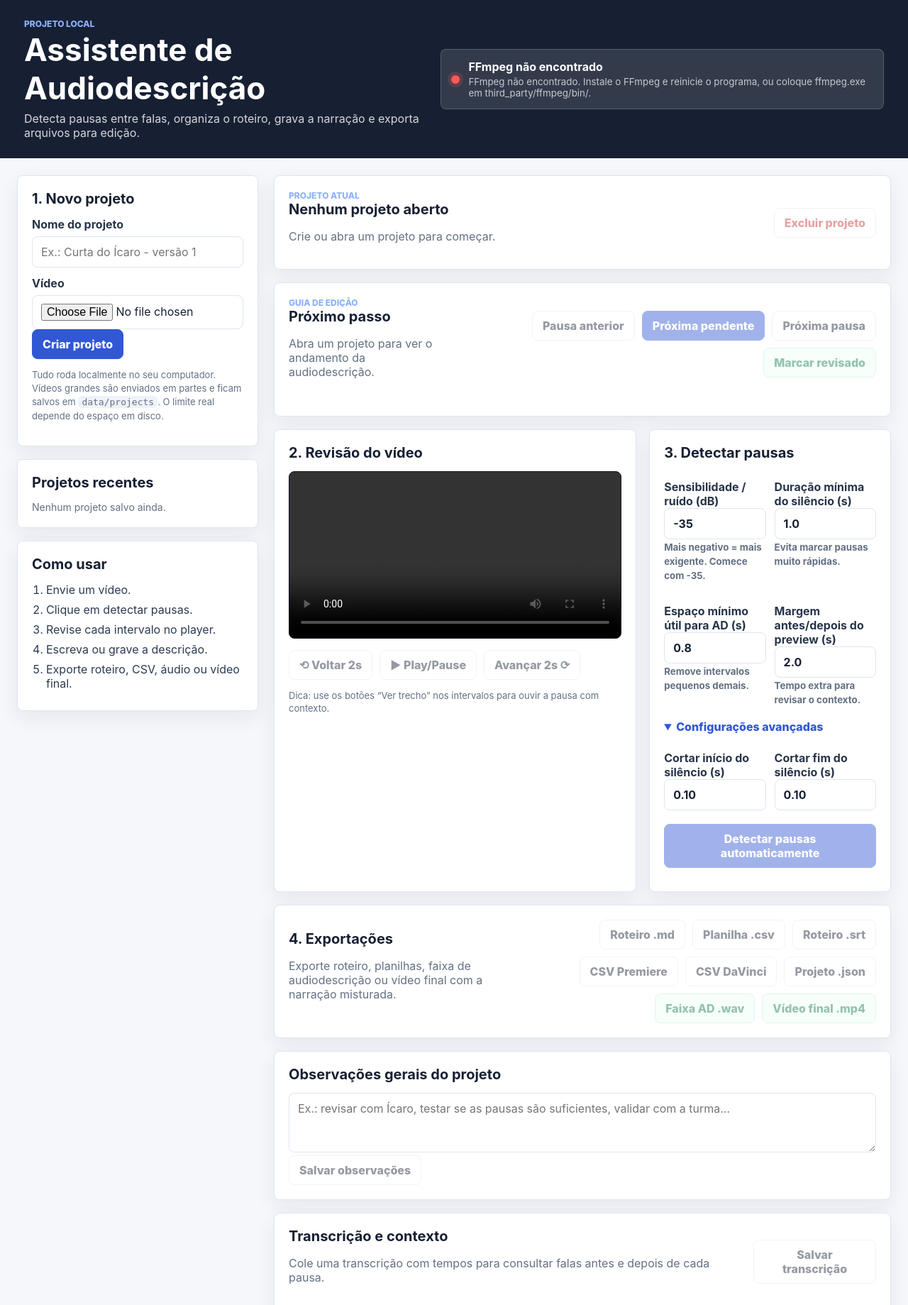
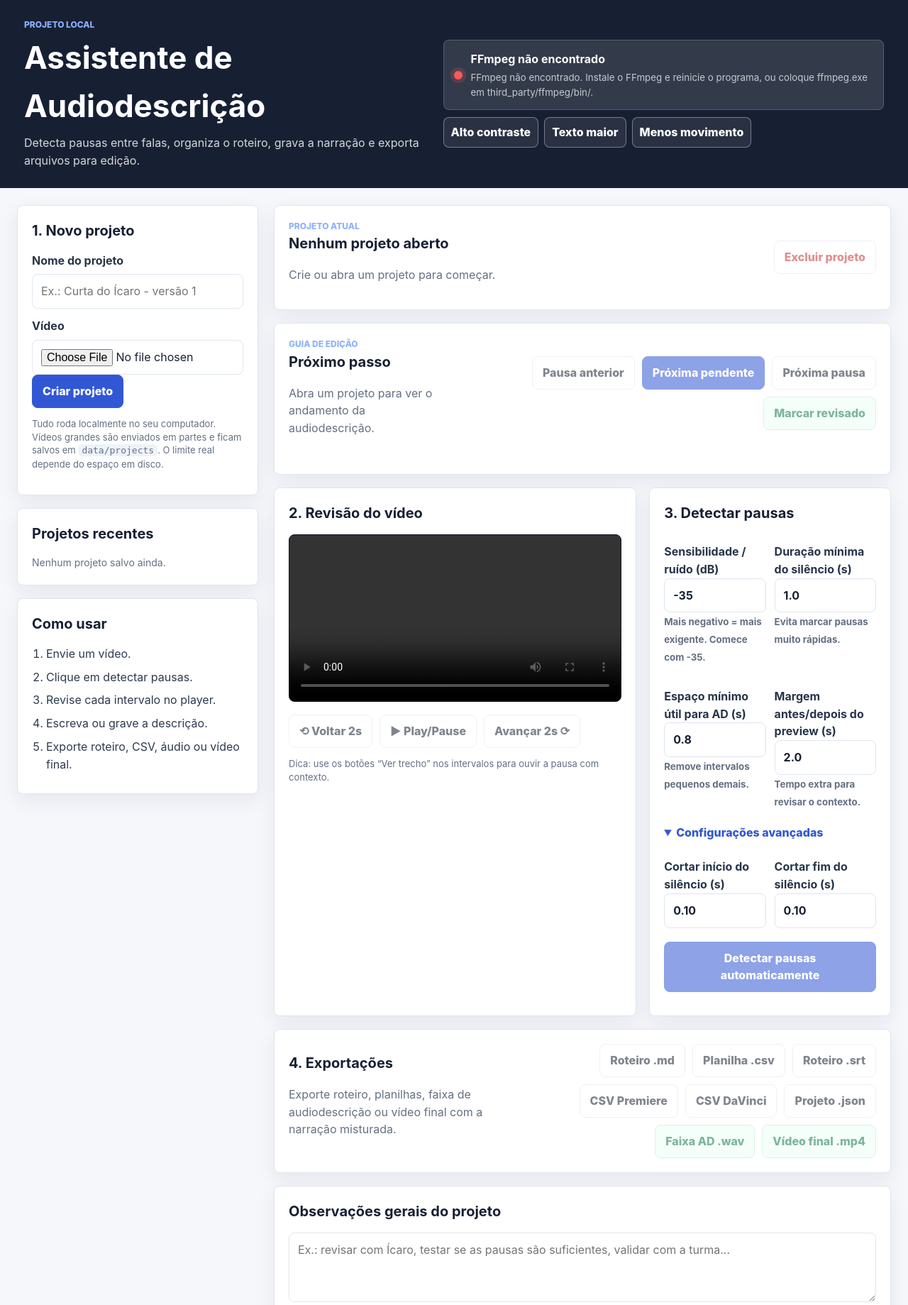
Before and after one commit to SodnanrefSouza/assistente-audiodescricao, a Flask app: page / in a window 1280 px wide, after a click on "Configurações avançadas". Shown: the top 1839 px of the page at 71% size. Run offline with Flask 3, Linux system fonts and the light colour scheme; data that the repository does not hold is empty.

Commit message:
feat: adiciona preferencias visuais acessiveis

```diff
--- a/app/static/css/styles.css
+++ b/app/static/css/styles.css
@@ -9,8 +9,10 @@
   --danger: #c93434;
   --success: #157a4c;
   --warning: #a76500;
+  --focus: #0b5fff;
   --shadow: 0 10px 28px rgba(23, 32, 51, 0.07);
   --radius: 8px;
+  --control-height: 44px;
 }
 
 * { box-sizing: border-box; }
@@ -20,6 +22,8 @@ body {
   font-family: Inter, ui-sans-serif, system-ui, -apple-system, BlinkMacSystemFont, "Segoe UI", sans-serif;
   background: var(--bg);
   color: var(--text);
+  font-size: 16px;
+  line-height: 1.55;
 }
 
 button, input, textarea, select { font: inherit; }
@@ -53,6 +57,12 @@ button, input, textarea, select { font: inherit; }
 .subtitle { margin: 0; max-width: 720px; color: rgba(255,255,255,0.82); }
 .eyebrow { margin: 0; text-transform: uppercase; letter-spacing: 0; font-size: 12px; font-weight: 800; color: #8db1ff; }
 
+.topbar-side {
+  min-width: min(440px, 100%);
+  display: grid;
+  gap: 10px;
+}
+
 .status-card {
   min-width: 270px;
   display: flex;
@@ -68,6 +78,28 @@ button, input, textarea, select { font: inherit; }
 .dot { width: 12px; height: 12px; border-radius: 999px; background: #e6b800; box-shadow: 0 0 0 5px rgba(230,184,0,0.16); flex: 0 0 auto; }
 .status-card.ok .dot { background: #44d17a; box-shadow: 0 0 0 5px rgba(68,209,122,0.18); }
 .status-card.bad .dot { background: #ff5959; box-shadow: 0 0 0 5px rgba(255,89,89,0.18); }
+
+.visual-prefs {
+  display: flex;
+  flex-wrap: wrap;
+  gap: 8px;
+}
+.pref-toggle {
+  min-height: 38px;
+  border: 1px solid rgba(255,255,255,0.36);
+  border-radius: var(--radius);
+  background: rgba(255,255,255,0.08);
+  color: #fff;
+  padding: 8px 10px;
+  cursor: pointer;
+  font-weight: 800;
+}
+.pref-toggle.active,
+.pref-toggle[aria-pressed="true"] {
+  background: #fff;
+  color: #172033;
+  border-color: #fff;
+}
 
 .layout { display: grid; grid-template-columns: 340px minmax(0,1fr); gap: 22px; padding: 24px; }
 .sidebar { display: flex; flex-direction: column; gap: 18px; }
@@ -88,13 +120,14 @@ button, input, textarea, select { font: inherit; }
   border: 1px solid var(--line);
   border-radius: var(--radius);
   padding: 11px 12px;
+  min-height: var(--control-height);
   background: white;
   color: var(--text);
   outline: none;
 }
 .input:focus, .textarea:focus, .file-input:focus, button:focus-visible, summary:focus-visible, .project-item:focus-visible {
-  border-color: var(--primary);
-  outline: 3px solid rgba(49,87,213,0.28);
+  border-color: var(--focus);
+  outline: 3px solid color-mix(in srgb, var(--focus) 35%, transparent);
   outline-offset: 2px;
 }
 .textarea { resize: vertical; min-height: 80px; }
@@ -110,6 +143,7 @@ button, input, textarea, select { font: inherit; }
   border: 1px solid var(--line);
   border-radius: var(--radius);
   padding: 10px 14px;
+  min-height: var(--control-height);
   background: white;
   color: var(--text);
   cursor: pointer;
@@ -117,7 +151,7 @@ button, input, textarea, select { font: inherit; }
   transition: transform .1s ease, box-shadow .1s ease, background .1s ease;
 }
 .button:hover:not(:disabled) { transform: translateY(-1px); box-shadow: 0 8px 22px rgba(23,32,51,0.12); }
-.button:disabled { opacity: 0.45; cursor: not-allowed; }
+.button:disabled { opacity: 0.55; cursor: not-allowed; }
 .button.primary { background: var(--primary); color: white; border-color: var(--primary); }
 .button.primary:hover:not(:disabled) { background: var(--primary-dark); }
 .button.success { background: #ecfff6; color: var(--success); border-color: #bdebd5; }
--- a/app/templates/index.html
+++ b/app/templates/index.html
@@ -14,11 +14,18 @@
       <h1>Assistente de Audiodescrição</h1>
       <p class="subtitle">Detecta pausas entre falas, organiza o roteiro, grava a narração e exporta arquivos para edição.</p>
     </div>
-    <div class="status-card" id="healthStatus">
-      <span class="dot"></span>
-      <div>
-        <strong>Verificando FFmpeg...</strong>
-        <small>Obrigatório para detectar pausas e exportar áudio/vídeo.</small>
+    <div class="topbar-side">
+      <div class="status-card" id="healthStatus">
+        <span class="dot"></span>
+        <div>
+          <strong>Verificando FFmpeg...</strong>
+          <small>Obrigatório para detectar pausas e exportar áudio/vídeo.</small>
+        </div>
+      </div>
+      <div class="visual-prefs" aria-label="Preferências visuais">
+        <button class="pref-toggle" id="contrastToggle" type="button" aria-pressed="false">Alto contraste</button>
+        <button class="pref-toggle" id="largeTextToggle" type="button" aria-pressed="false">Texto maior</button>
+        <button class="pref-toggle" id="reducedMotionToggle" type="button" aria-pressed="false">Menos movimento</button>
       </div>
     </div>
   </header>
```
Also changed, not shown: other parts of app/static/css/styles.css (+90 -0 lines), ALTERACOES_VERSAO.md (+1 -0 lines), MANUAL_USO.md (+2 -0 lines), app/static/js/app.js (+42 -0 lines), README.md.
